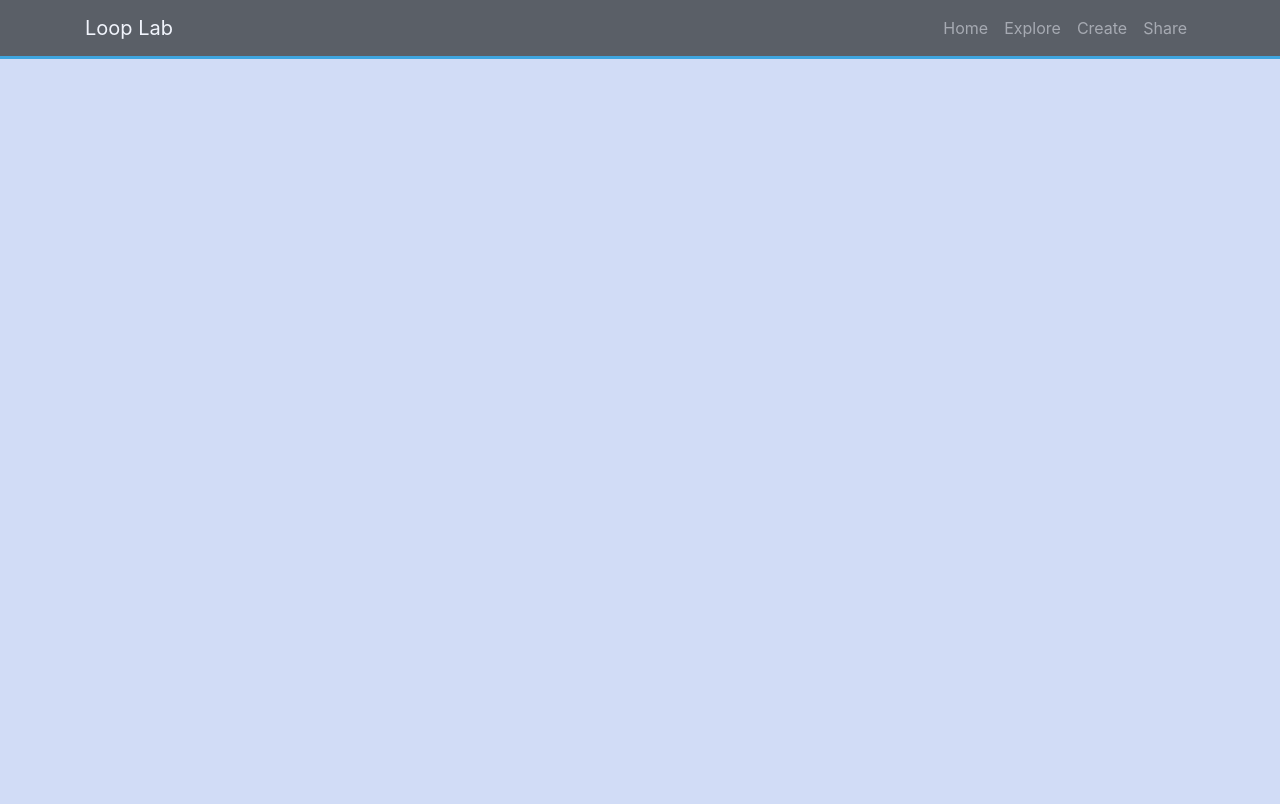
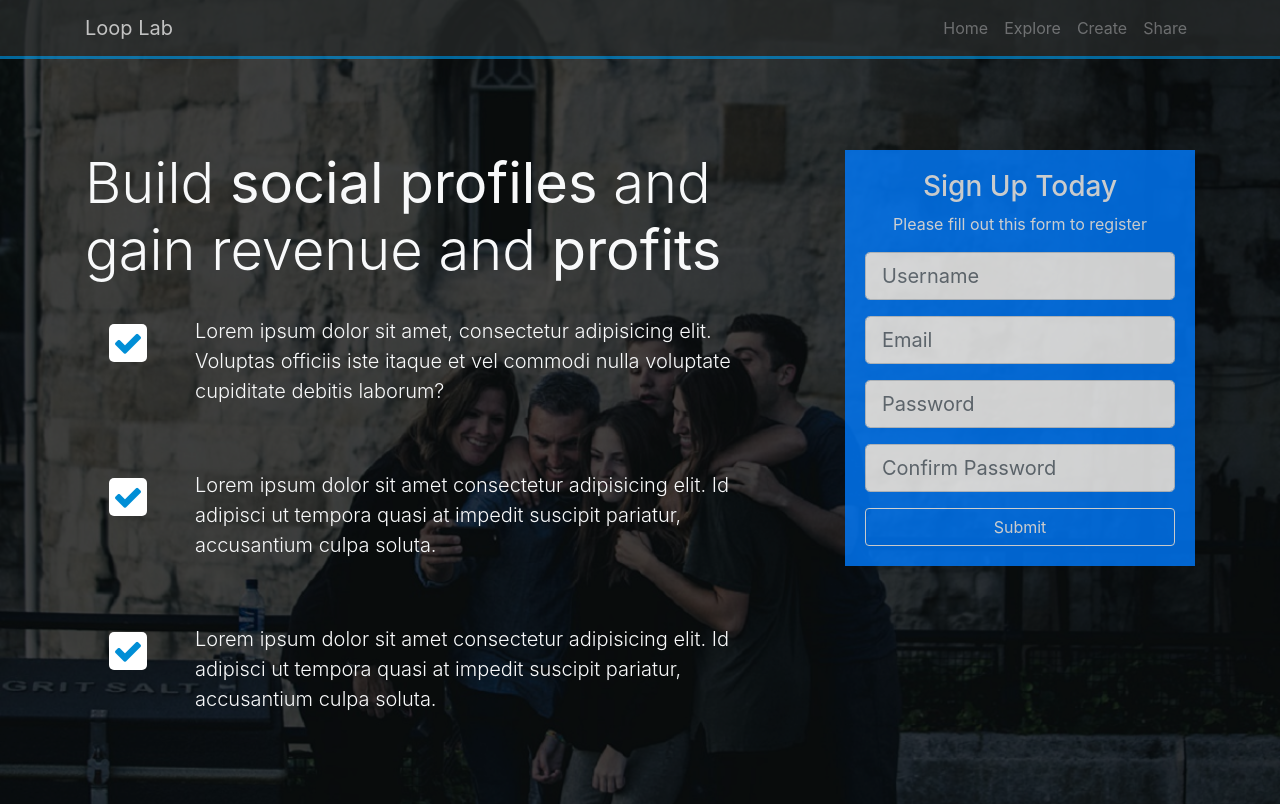
Before and after one commit to Junaetcse/bootstrap-project, a website: page src/index.html in a window 1280 px wide. Drawn offline with Linux system fonts and the light colour scheme.

Commit message:
implement home section

```diff
--- a/src/index.html
+++ b/src/index.html
@@ -14,7 +14,7 @@
 
 <body>
 
-    <nav class="navbar navbar-expand-md navbar-dark">
+    <nav class="navbar navbar-expand-md navbar-dark fixed-top">
         <div class="container">
             <a href="#" class="navbar-brand">Loop Lab</a>
             <button class="navbar-toggler" data-toggle="collapse" data-target="#collapse-navbar-div">
@@ -22,7 +22,7 @@
             </button>
             <div class="collapse navbar-collapse text-center" id="collapse-navbar-div">
                 <ul class="navbar-nav ml-auto">
-                    <li class="navbar-item"><a href="#" class="nav-link">Home</a></li>
+                    <li class="navbar-item"><a href="#home-section" class="nav-link ">Home</a></li>
                     <li class="navbar-item"><a href="#" class="nav-link">Explore</a></li>
                     <li class="navbar-item"><a href="#" class="nav-link">Create</a></li>
                     <li class="navbar-item"><a href="#" class="nav-link">Share</a></li>
@@ -30,6 +30,80 @@
             </div>
         </div>
     </nav>
+
+    <!--- Home section start-->
+    <section id="home-section">
+        <div class="dark-overlay">
+            <div class="home-inner">
+                <div class="container">
+                    <div class="row">
+                        <div class="col-lg-8 col-md-12 text-light d-none d-sm-block">
+                            <h1 class="display-4">
+                                Build<strong> social profiles</strong> and gain revenue and <strong>profits</strong>
+                            </h1>
+                            <div class="d-flex flex-row">
+                                <div class="p-4 align-self-start mt-2">
+                                    <i class="fa fa-check" aria-hidden="true"></i>
+                                </div>
+                                <div class="p-4 align-self-end">
+                                    <p class="lead">Lorem ipsum dolor sit amet, consectetur adipisicing elit. Voluptas
+                                        officiis iste itaque et vel commodi nulla voluptate cupiditate debitis laborum?
+                                    </p>
+                                </div>
+                            </div>
+                            <div class="d-flex flex-row">
+                                <div class="p-4 align-self-start mt-2">
+                                    <i class="fa fa-check" aria-hidden="true"></i>
+                                </div>
+                                <div class="p-4 align-self-end">
+                                    <p class="lead">Lorem ipsum dolor sit amet consectetur adipisicing elit. Id adipisci
+                                        ut tempora quasi at impedit suscipit pariatur, accusantium culpa soluta.</p>
+                                </div>
+                            </div>
+                            <div class="d-flex flex-row">
+                                <div class="p-4  align-self-start mt-2">
+                                    <i class="fa fa-check" aria-hidden="true"></i>
+                                </div>
+                                <div class="p-4 align-self-end">
+                                    <p class="lead">Lorem ipsum dolor sit amet consectetur adipisicing elit. Id adipisci
+                                        ut tempora quasi at impedit suscipit pariatur, accusantium culpa soluta.</p>
+                                </div>
+                            </div>
+                        </div>
+                        <div class="col-lg-4 col-md-12">
+                            <div class="cord bg-primary text-center card-form">
+                                <div class="card-body text-light">
+                                    <h3>Sign Up Today</h3>
+                                    <p>Please fill out this form to register</p>
+                                    <form>
+                                        <div class="form-group">
+                                            <input type="text" placeholder="Username"
+                                                class="form-control form-control-lg" name="username">
+                                        </div>
+                                        <div class="form-group">
+                                            <input type="text" placeholder="Email" class="form-control form-control-lg"
+                                                name="email">
+                                        </div>
+                                        <div class="form-group">
+                                            <input type="text" placeholder="Password"
+                                                class="form-control form-control-lg" name="password">
+                                        </div>
+                                        <div class="form-group">
+                                            <input type="text" placeholder="Confirm Password"
+                                                class="form-control form-control-lg" name="confirm_password">
+                                        </div>
+                                        <input type="submit" class="btn btn-outline-light btn-block">
+                                    </form>
+                                </div>
+                            </div>
+                        </div>
+                    </div>
+                </div>
+            </div>
+        </div>
+    </section>
+
+    <!--- Home section end-->
     <!-- JS FILES -->
     <script src="js/jquery.slim.js"></script>
     <script src="js/popper.min.js"></script>
--- a/src/scss/style.scss
+++ b/src/scss/style.scss
@@ -1,3 +1,6 @@
+$primary-color:#008ed6;
+
+
 body {
     background: #1a51d333;
 }
@@ -7,3 +10,40 @@ body {
     background: #292b2c;
     opacity: 0.7;
 }
+
+#home-section{
+    background: url(../img/home.jpg) no-repeat center top;
+    background-size: cover;
+    background-attachment: fixed;
+    min-height: 800px;
+
+    .dark-overlay{
+        background: rgba($color: #000000, $alpha: 0.7);
+        min-height: 800px;
+    }
+
+    .fa{
+        background: white;
+        color: $primary-color;
+        padding: 4px;
+        font-size: 30px;
+        border-radius: 5px;
+    }
+
+    .card-form{
+        opacity: 0.8;
+    }
+    .home-inner{
+        padding-top: 150px;
+        padding-bottom: 50px;
+    }
+}
+.navbar-item{
+    color: white;
+}
+
+@media(max-width:768px){
+    #home-section h1{
+        font-size: 30px;
+    }
+}
```
Also changed, not shown: src/css/style.css, src/img/home.jpg (added).
